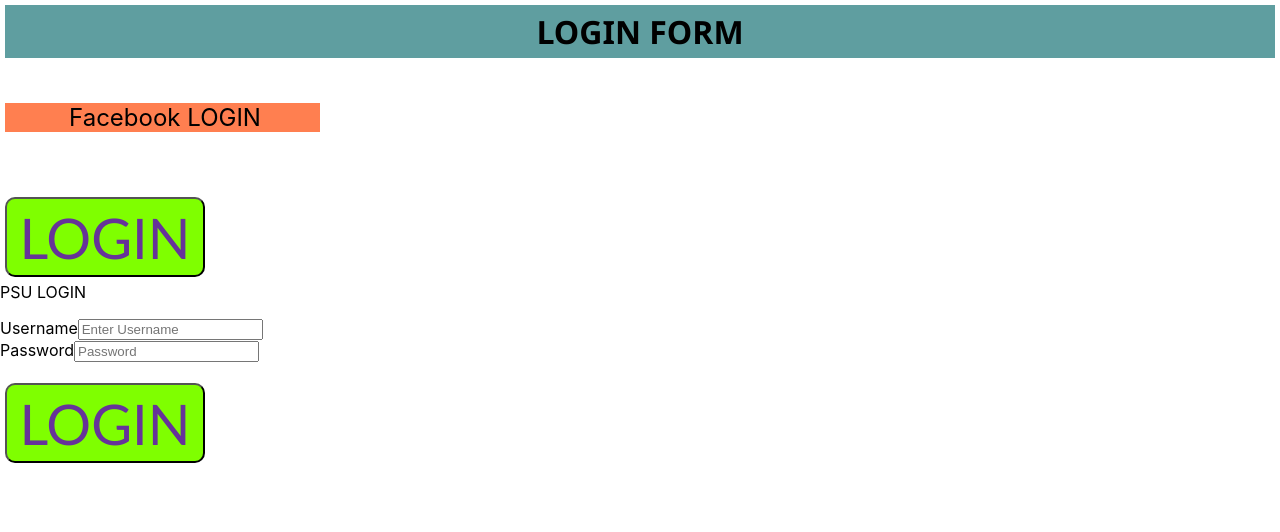
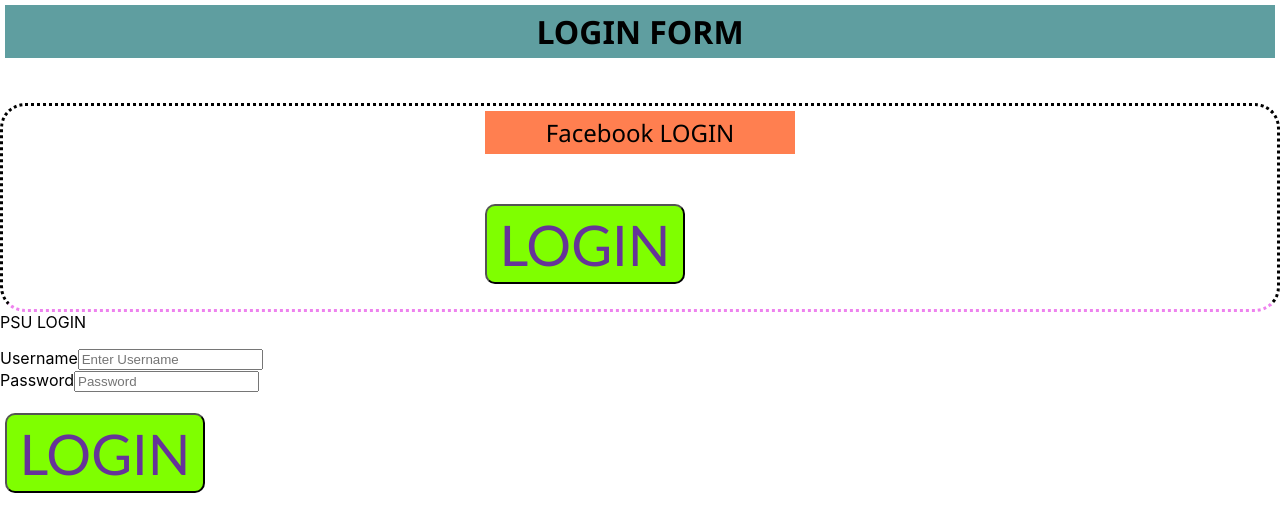
Before and after one commit to jantapabh/Client-Redux-Oathu, a React (Create React App) app: page / in a window 1280 px wide. Shown: the top 532 px of the page. Built offline with nearby package versions, Linux system fonts and the light colour scheme; no server answers.

Commit message:
add commit

```diff
--- a/src/components/LoginForm.css
+++ b/src/components/LoginForm.css
@@ -24,6 +24,15 @@
     background-color: coral;
     display: flex;
     justify-content: center;
-    margin-left: 5px;
-    padding-left: 5px;
+    font-family: 'Segoe UI', Tahoma, Geneva, Verdana, sans-serif;
+    padding: 5px;
+    margin: 5px;
 }
+.last {
+    border-bottom: violet;
+    box-shadow: saddlebrown;
+    border-radius: 25px;
+    display: flex;
+    justify-content: center;
+    border-style: dotted;
+}
--- a/src/components/LoginForm.js
+++ b/src/components/LoginForm.js
@@ -38,19 +38,21 @@
     }
     return (
         <div>
-            <div className="d-flex justify-content-center">
-                <div className="d-flex flex-column bd-highlight mb-2">
+            <div>
+                <div>
                     <h1 className="h1">LOGIN FORM</h1>
                     <br />
                     <br />
-                    <div>
+                    <div className="last">
                         <Card style={{ width: '20rem' }}>
                             <Card.Body>
                                 <Card.Title className="topic">Facebook LOGIN</Card.Title>
                                 <br />
                                 <br />
+
+                                <Button href={facebookLink}>LOGIN</Button>
                                 <br />
-                                <Button href={facebookLink}>LOGIN</Button>
+                                <br />
                             </Card.Body>
                         </Card>
                     </div>
```
